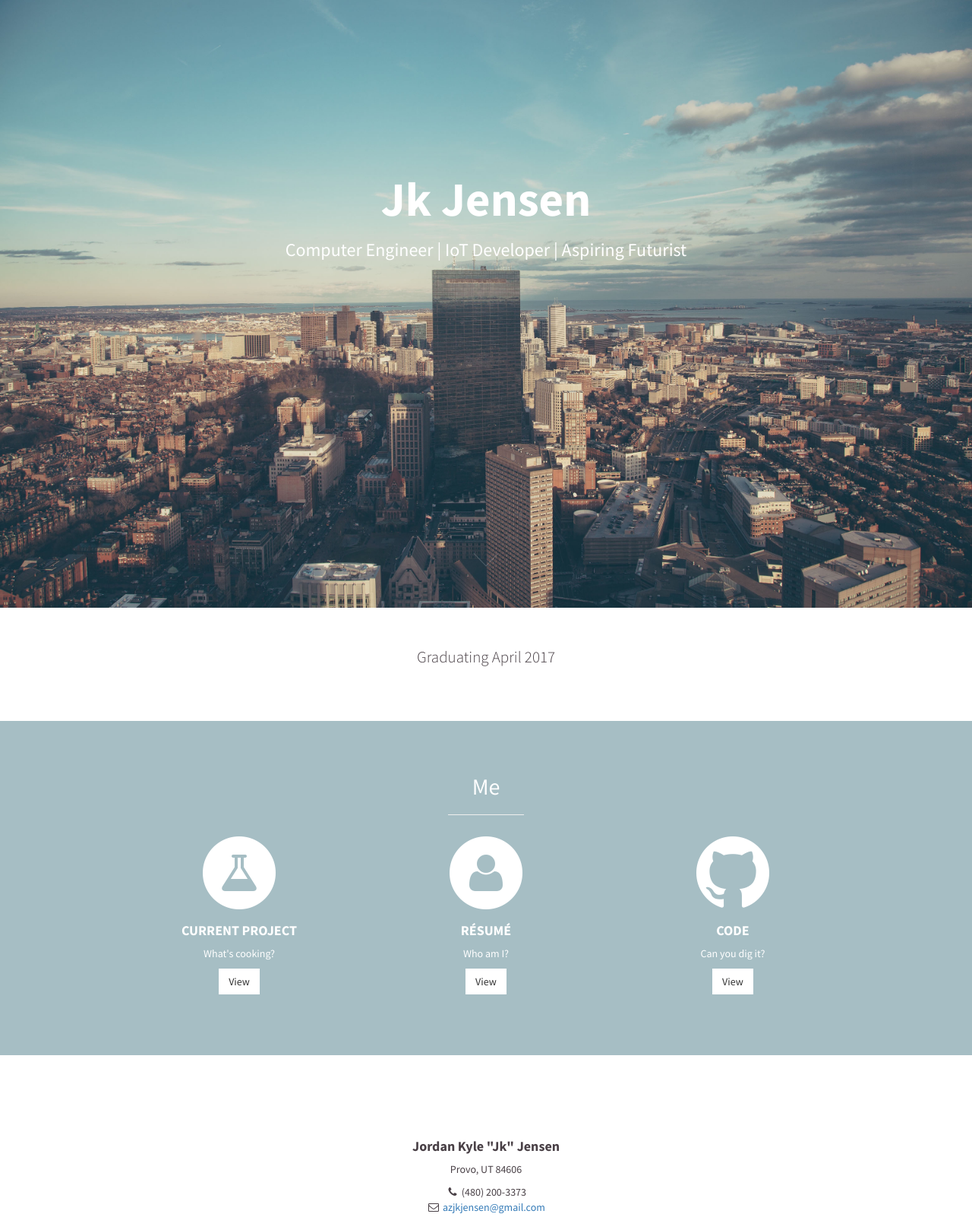
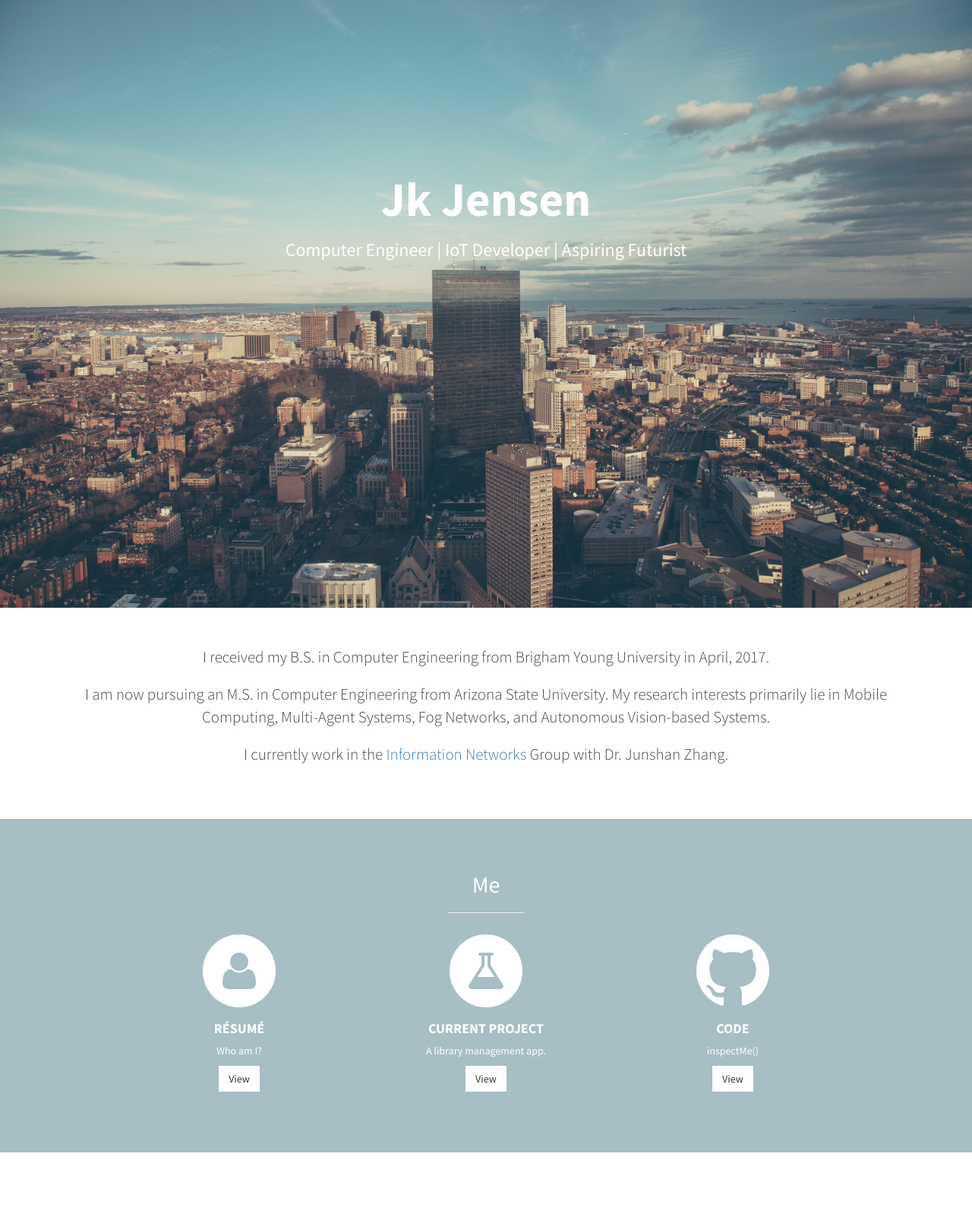
Before and after one commit to azjkjensen/portfolio-site, a plain HTML site: page index.html in a window 1280 px wide. Shown: the top 1602 px of the page at 76% size. Drawn offline with Linux system fonts and the light colour scheme.

Commit message:
Adding uncommited changes

```diff
--- a/css/stylish-portfolio.css
+++ b/css/stylish-portfolio.css
@@ -330,3 +330,17 @@ footer {
 .contact-list{
     padding: 30px;
 }
+
+#phone-number-show {
+    padding: 4px;
+    bottom: 4px;
+    position: relative;
+    display: inline-block;
+}
+
+#phone-number{
+    padding: 4px;
+    bottom: 4px;
+    position: relative;
+    display: none;
+}
--- a/index.html
+++ b/index.html
@@ -51,7 +51,17 @@
             <div class="row">
                 <div class="col-lg-12 text-center">
                     <!--<h2>Latest work</h2>-->
-                    <p class="lead">Graduating April 2017<p>
+                    <p class="lead">
+                        I received my B.S. in Computer Engineering from Brigham Young University in April, 2017.
+                    </p>
+                    <p class="lead">
+                        I am now pursuing an M.S. in Computer Engineering from Arizona State University.
+                        My research interests primarily lie in Mobile Computing, Multi-Agent
+                        Systems, Fog Networks, and Autonomous Vision-based Systems.
+                    <p>
+                    <p class="lead">
+                        I currently work in the <a href="http://informationnet.asu.edu/index.html">Information Networks</a> Group with Dr. Junshan Zhang.
+                    </p>
                 </div>
             </div>
             <!-- /.row -->
@@ -71,19 +81,6 @@
                             <div class="service-item">
                                 <span class="fa-stack fa-4x">
                                 <i class="fa fa-circle fa-stack-2x"></i>
-                                <i class="fa fa-flask fa-stack-1x text-primary"></i>
-                            </span>
-                                <h4>
-                                    <strong>CURRENT PROJECT</strong>
-                                </h4>
-                                <p>What's cooking?</p>
-                                <a target="_blank" href="https://beta.xion.store" class="btn btn-light">View</a>
-                            </div>
-                        </div>
-                        <div class="col-md-4 col-sm-6">
-                            <div class="service-item">
-                                <span class="fa-stack fa-4x">
-                                <i class="fa fa-circle fa-stack-2x"></i>
                                 <i class="fa fa-user fa-stack-1x text-primary"></i>
                             </span>
                                 <h4>
@@ -96,13 +93,26 @@
                         <div class="col-md-4 col-sm-6">
                             <div class="service-item">
                                 <span class="fa-stack fa-4x">
+                                <i class="fa fa-circle fa-stack-2x"></i>
+                                <i class="fa fa-flask fa-stack-1x text-primary"></i>
+                            </span>
+                                <h4>
+                                    <strong>CURRENT PROJECT</strong>
+                                </h4>
+                                <p>A library management app.</p>
+                                <a target="_blank" href="https://github.com/azjkjensen/my-library" class="btn btn-light">View</a>
+                            </div>
+                        </div>
+                        <div class="col-md-4 col-sm-6">
+                            <div class="service-item">
+                                <span class="fa-stack fa-4x">
                                 <i class="fa fa-github fa-stack-2x"></i>
                                 <!--<i class="fa fa-github fa-stack-1x text-primary"></i>-->
                             </span>
                                 <h4>
                                     <strong>CODE</strong>
                                 </h4>
-                                <p>Can you dig it?</p>
+                                <p>inspectMe()</p>
                                 <a target="_blank" href="https://github.com/azjkjensen" class="btn btn-light">View</a>
                             </div>
                         </div>
@@ -125,7 +135,11 @@
                     </h4>
                     <p>Provo, UT 84606</p>
                     <ul class="list-unstyled">
-                        <li><i class="fa fa-phone fa-fw"></i> (480) 200-3373</li>
+                        <li>
+                            <i class="fa fa-phone fa-fw"></i>
+                            <div id="phone-number-show" onclick="showPhoneNumber()">click to show</div>
+                            <div id="phone-number">(480) 200-3373</div>
+                        </li>
                         <li><i class="fa fa-envelope-o fa-fw"></i> <a target="_blank" href="mailto:azjkjensen@gmail.com">azjkjensen@gmail.com</a>
                         </li>
                     </ul>
@@ -138,7 +152,7 @@
                             <a target="_blank" href="https://twitter.com/azjkjensen"><i class="fa fa-twitter fa-fw fa-3x"></i></a>
                         </li>
                         <li>
-                            <a target="_blank" href="https://instagram.com/jk_jensen"><i class="fa fa-instagram fa-fw fa-3x"></i></a>
+                            <a target="_blank" href="https://instagram.com/lovedonesandzeros"><i class="fa fa-instagram fa-fw fa-3x"></i></a>
                         </li>
                         <li>
                             <a target="_blank" href="https://linkedin.com/in/jordankylejensen"><i class="fa fa-linkedin fa-fw fa-3x"></i></a>
@@ -160,6 +174,54 @@
 
     <!-- Custom JavaScript -->
     <script>
+
+    const showPhoneNumber = ()=>{
+        // console.log();
+        document.getElementById('phone-number-show').style.display = 'none';
+        document.getElementById('phone-number').style.display = 'inline-block';
+    }
+    setInterval(() =>{
+        document.getElementById('phone-number-show').animate([
+            {
+                offset: 0,
+                transform: 'none'
+            },
+            {
+                offset: 0.5,
+                transform: 'rotateZ(-20deg) scale(1.2)'
+            },
+            {
+                offset: 0.6,
+                transform: 'rotateZ(25deg) scale(1.2)'
+            },
+            {
+                offset: 0.675,
+                transform: 'rotateZ(-15deg) scale(1.2)'
+            },
+            {
+                offset: 0.75,
+                transform: 'rotateZ(15deg) scale(1.2)'
+            },
+            {
+                offset: .825,
+                transform: 'rotateZ(-12deg) scale(1.2)'
+            },
+            {
+                offset: 0.85,
+                transform: 'rotateZ(0) scale(1.2)'
+            },
+            {
+                offset: 1,
+                transform: 'rotateZ(0) scale(1)'
+            }
+        ],
+        {
+            duration: 800,
+            iterations: 1,
+            easing: 'ease-out',
+        });
+    },4000);
+
     // Scrolls to the selected menu item on the page
     $(function() {
         $('a[href*=#]:not([href=#],[data-toggle],[data-target],[data-slide])').click(function() {
```
Also changed, not shown: test.css (added).
